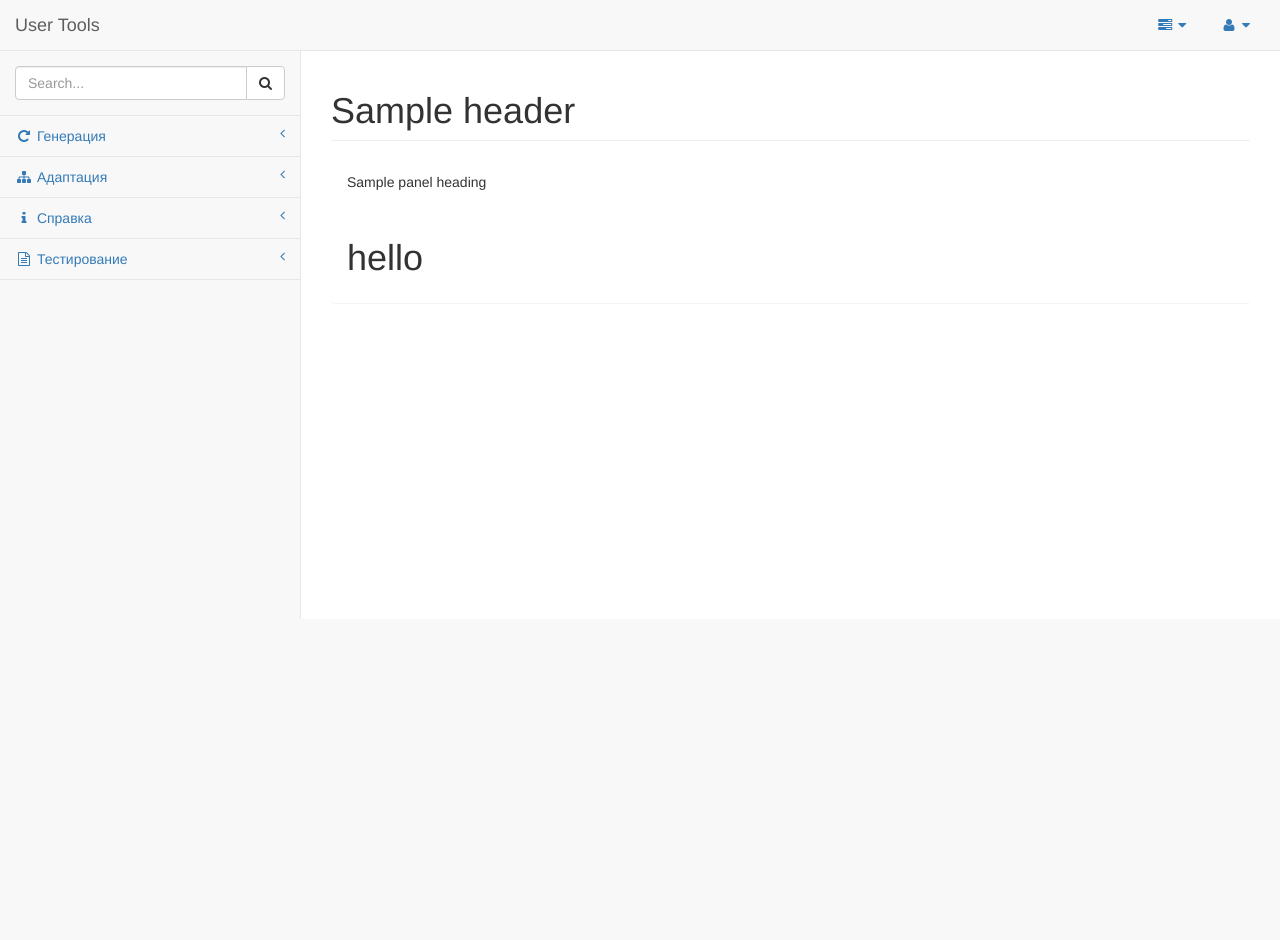
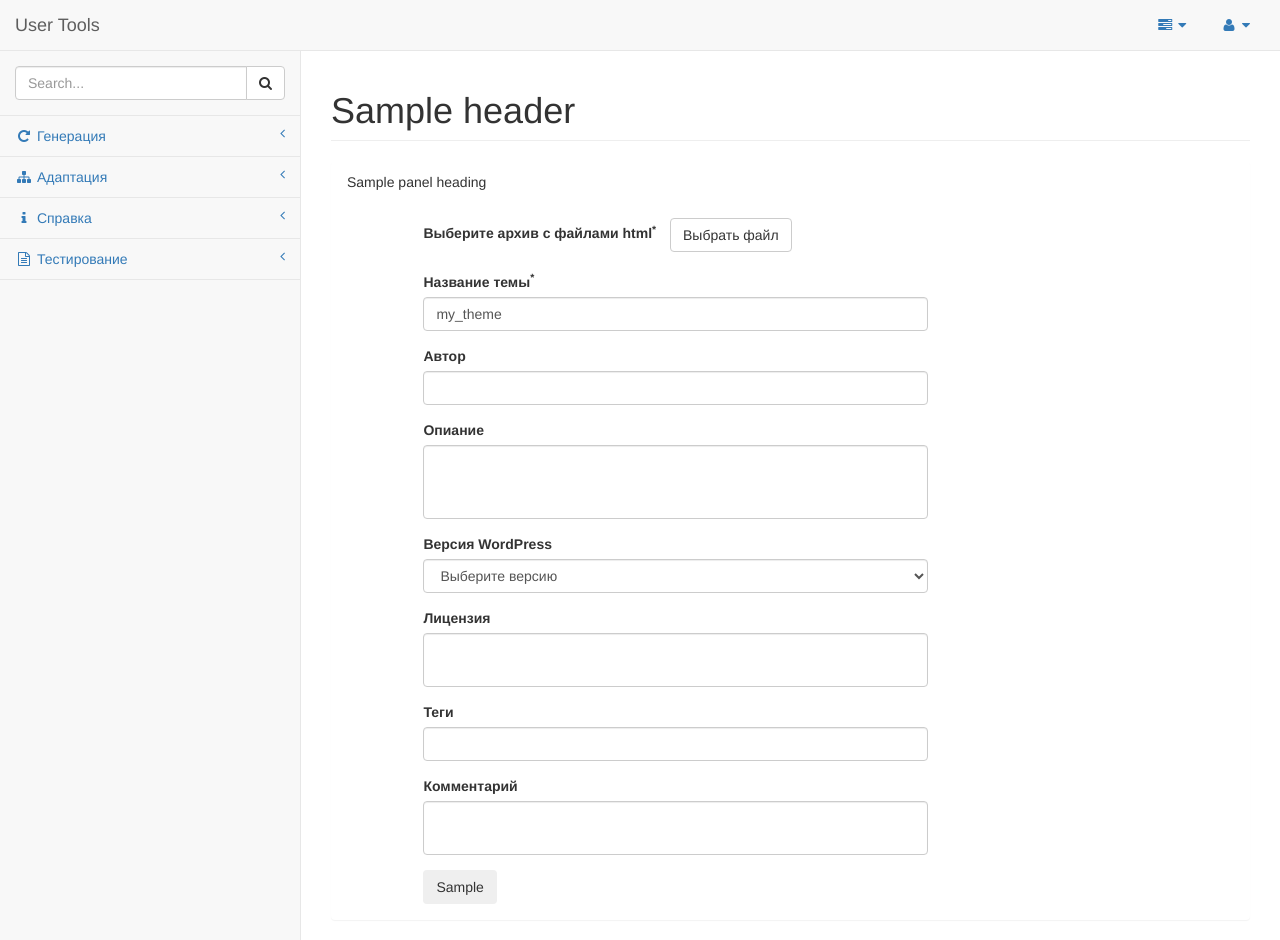
Before and after one commit to bogdanduminyuk/django-diplom, a Django app: template app/templates/app/generate_base_template.html in a window 1280 px wide. Before the commit the page ends 619 px from the top, so only its background shows below. Run offline with Django 3.2, Linux system fonts and the light colour scheme; a user stored in the database is signed in; tables that the repository leaves empty hold one stand-in row (values such as "Sample post"); the template is opened without the code that fills it: most values are stand-ins (such as "Sample title", 1, 10 or a date in 2020); some libraries are stand-ins or nearby versions.

Commit message:
Добавлен вывод полной формы generate_base_template.

```diff
--- a/app/templates/app/generate_base_template.html
+++ b/app/templates/app/generate_base_template.html
@@ -1,5 +1,57 @@
 {% extends 'app/input_form.html' %}
 
 {% block form_content %}
-    <h1>hello</h1>
+<div class="row">
+    <div class="col-lg-1"></div>
+    <div class="col-lg-7">
+        <div class="form-group">
+            <div class="input-file">
+                <label>Выберите архив с файлами html<sup>*</sup></label>
+                <label for="zip"><span class="btn btn-default">Выбрать файл</span></label>
+            </div>
+            <input type="file" name="zip" id="zip" class="hidden" required>
+        </div>
+
+        <div class="form-group">
+            <label for="theme_name">Название темы<sup>*</sup></label>
+            <input type="text" name="theme_name" value="my_theme" id="theme_name" class="form-control" required>
+        </div>
+
+        <div class="form-group">
+            <label for="author">Автор</label>
+            <input type="text" name="author" id="author" class="form-control">
+        </div>
+
+        <div class="form-group">
+            <label for="description">Опиание</label>
+            <textarea name="description" id="description" class="form-control" rows="3"></textarea>
+        </div>
+
+        <div class="form-group">
+            <label for="version">Версия WordPress</label>
+            <select name="version" id="version" class="form-control" required>
+                <option disabled selected style="display: none;">Выберите версию</option>
+                <option value="4.6.1">4.6.1</option>
+            </select>
+        </div>
+
+        <div class="form-group">
+            <label for="license">Лицензия</label>
+            <textarea name="license" id="license" class="form-control"></textarea>
+        </div>
+
+        <div class="form-group">
+            <label for="tags">Теги</label>
+            <input type="text" name="tags" id="tags" class="form-control">
+        </div>
+
+        <div class="form-group">
+            <label for="comment">Комментарий</label>
+            <textarea name="comment" id="comment" class="form-control" row="3"></textarea>
+        </div>
+    </div>
+    <div class="col-lg-4"></div>
+</div>
+
+
 {% endblock %}
--- a/app/templates/app/input_form.html
+++ b/app/templates/app/input_form.html
@@ -8,8 +8,15 @@
             <div class="panel-heading">{{ panel_heading }}</div>
             <div class="panel-body">
                 <form action="{{ form_action }}" method="post">{% csrf_token %}
-                {% block form_content %}
-                {% endblock %}
+                    {% block form_content %}
+                    {% endblock %}
+
+                    <div class="row">
+                        <div class="col-lg-1"></div>
+                        <div class="col-lg-11">
+                            <input type="submit" name="send" value="{{ submit_value }}" class="btn {{ submit_btn_type }}">
+                        </div>
+                    </div>
                 </form>
             </div>
         </div>
--- a/app/views.py
+++ b/app/views.py
@@ -15,6 +15,8 @@ def generate_base_template(request):
         'title': 'Генерация основного шаблона | ' + base_title,
         'header': 'Генерация основного шаблона',
         'panel_type': 'panel-primary',
+        'submit_btn_type': 'btn-primary',
         'panel_heading': 'Данные для генерации',
         'form_action': '#',
+        'submit_value': 'Адаптировать',
     })
```
